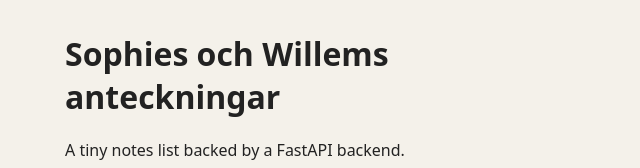
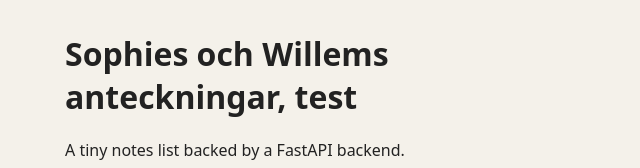
Before and after one commit to SophieOllas/DevOpsTemplate26, a plain HTML site: page frontend/index.html in a window 1280 px wide. Shown: the top 168 px of the page, without its empty margins (319-959 px from the left). Drawn offline with Linux system fonts and the light colour scheme; no server answers.

Commit message:
visible change in title to test

```diff
--- a/frontend/index.html
+++ b/frontend/index.html
@@ -9,7 +9,7 @@
 <body>
   <main>
 
-    <h1>Sophies och Willems anteckningar</h1>
+    <h1>Sophies och Willems anteckningar, test</h1>
     <p>A tiny notes list backed by a FastAPI backend.</p>
 
     <form id="new-item-form">
```
